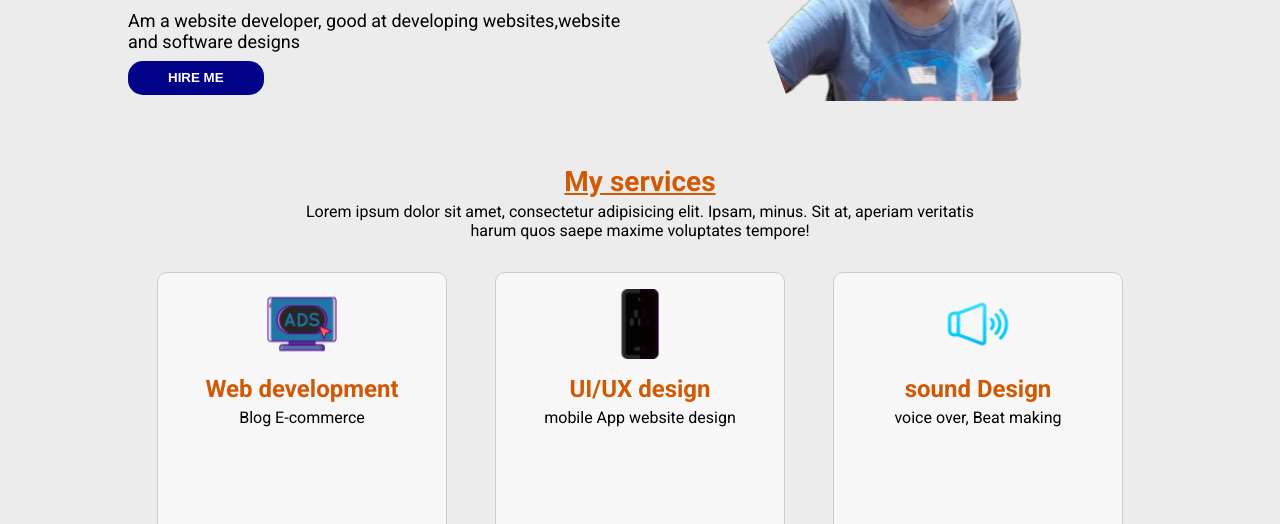
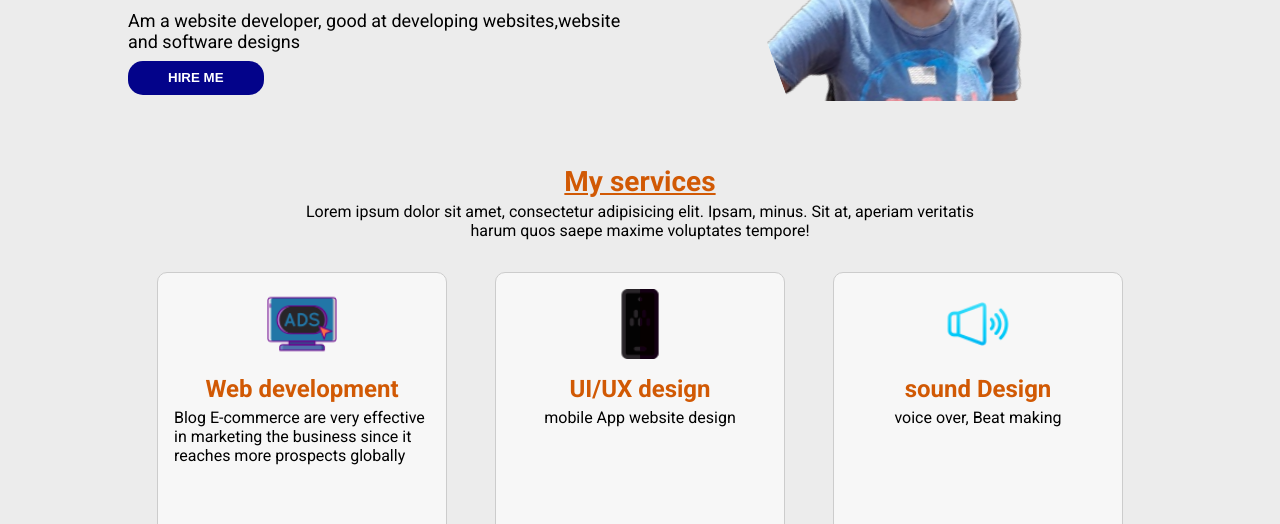
Before and after one commit to gracengige9183/portfolio, a plain HTML site: page index.html in a window 1280 px wide. Shown: the part 276-800 px from the top of the page. Drawn offline with Linux system fonts and the light colour scheme.

Commit message:
modifiedt parapara

```diff
--- a/index.html
+++ b/index.html
@@ -394,7 +394,7 @@
                         <div class="one">
                             <img src="./images/digital.png" alt="">
                             <h1>Web development</h1>
-                            <p>Blog E-commerce</p>
+                            <p>Blog E-commerce are very effective in marketing the business since it reaches more prospects globally </p>
 
                         </div>
                         <div class="one">
```
